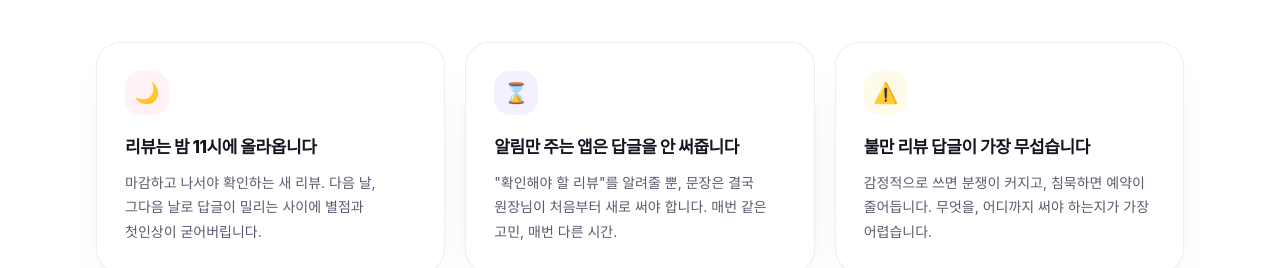
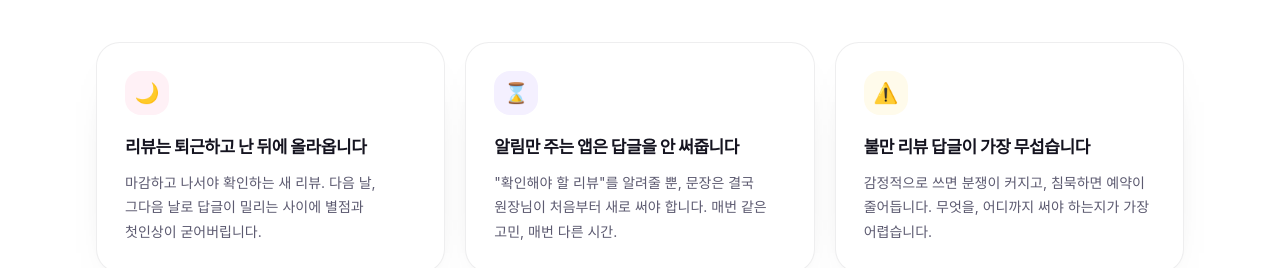
Before and after one commit to ulyeol-lab/beautyguard-web, a plain HTML site: page index.html in a window 1280 px wide. Shown: the part 1440-1708 px from the top of the page. Drawn offline with nearby package versions, Linux system fonts and the light colour scheme; animation ran at ten frames a second; a web font is replaced by a local one.

Commit message:
문제 섹션 문구 수정: 리뷰 업로드 시점 '밤 11시' → '퇴근하고 난 뒤'

```diff
--- a/index.html
+++ b/index.html
@@ -339,7 +339,7 @@
     <div class="mt-10 grid gap-5 md:grid-cols-3">
       <article class="reveal rounded-3xl border border-ink/[.07] bg-white p-7 shadow-[0_20px_50px_-40px_rgba(20,19,31,.6)]">
         <span class="grid h-11 w-11 place-items-center rounded-2xl bg-brand-50 text-[20px]">🌙</span>
-        <h3 class="mt-5 text-[17px] font-extrabold tracking-tight">리뷰는 밤 11시에 올라옵니다</h3>
+        <h3 class="mt-5 text-[17px] font-extrabold tracking-tight">리뷰는 퇴근하고 난 뒤에 올라옵니다</h3>
         <p class="mt-2.5 text-[14px] leading-[1.75] text-muted">
           마감하고 나서야 확인하는 새 리뷰. 다음 날, 그다음 날로 답글이 밀리는 사이에 별점과 첫인상이 굳어버립니다.
         </p>
```
